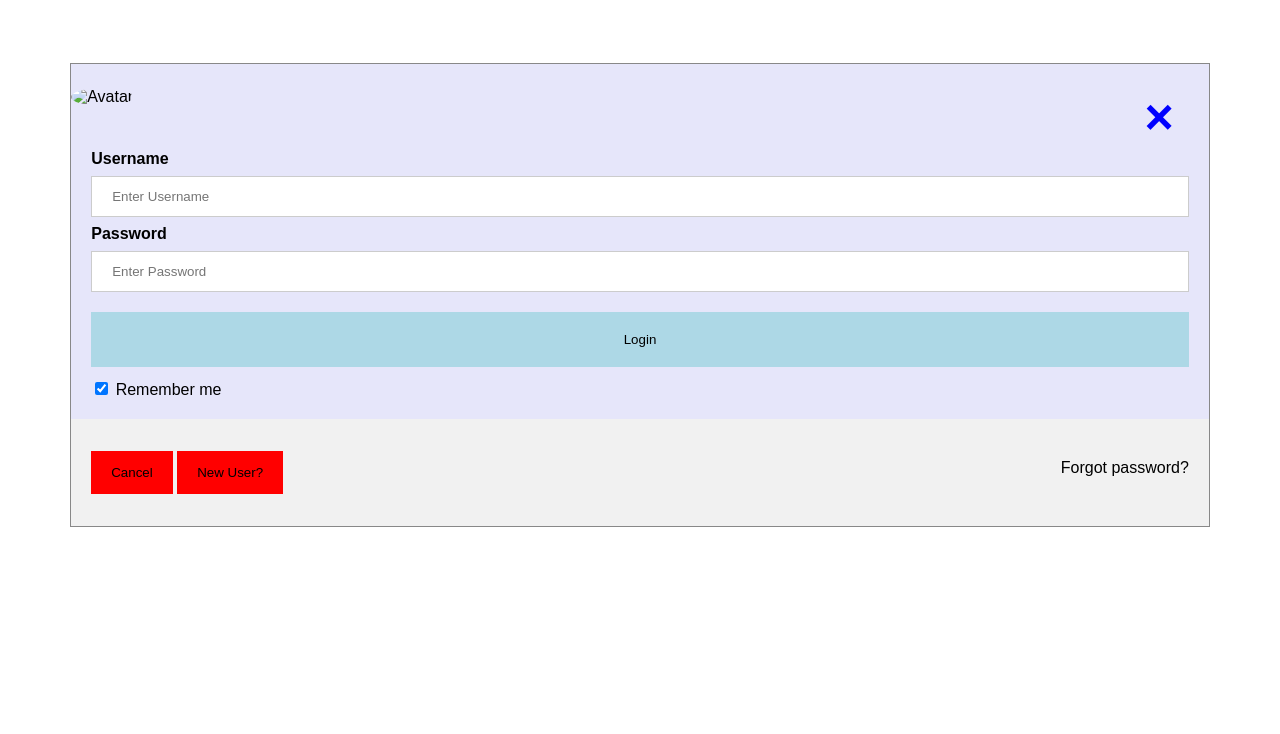
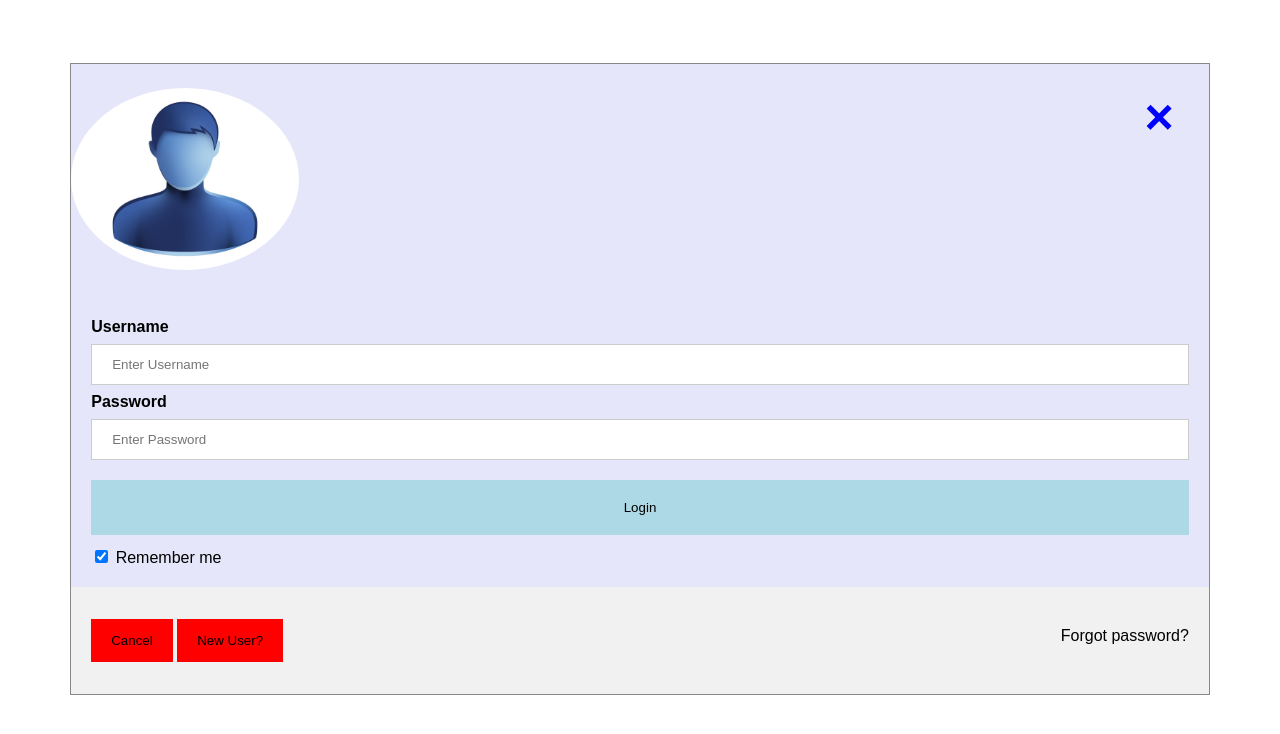
Before and after one commit to Vinay-0001/vvspbookstore, a plain HTML site: page login.html in a window 1280 px wide. Drawn offline with Linux system fonts and the light colour scheme.

Commit message:
Update login.html

```diff
--- a/login.html
+++ b/login.html
@@ -130,7 +130,7 @@ span.psw {
   <form class="modal-content animate" action="/action_page.php" method="post">
     <div class="imgcontainer">
       <span onclick="document.getElementById('id01').style.display='none'" class="close" title="Close Modal">&times;</span>
-      <img src="./avatar.jpg" alt="Avatar" class="avatar">
+      <img src="./css/avatar.jpg" alt="Avatar" class="avatar">
     </div>
     <div class="container">
       <label for="uname"><b>Username</b></label>
```
